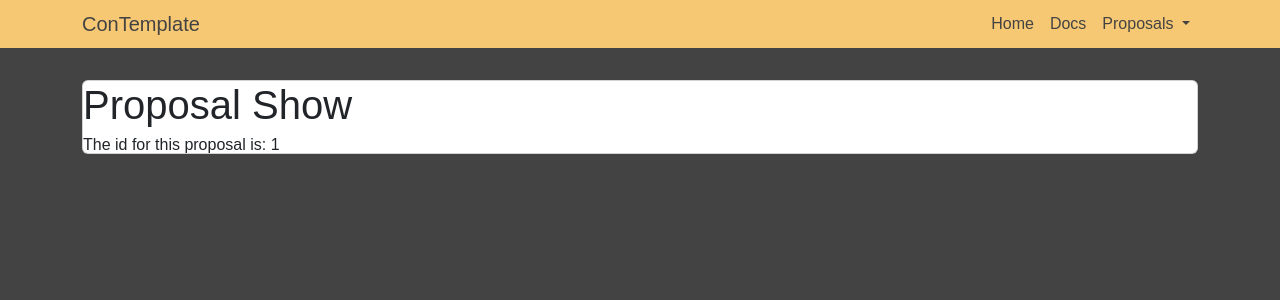
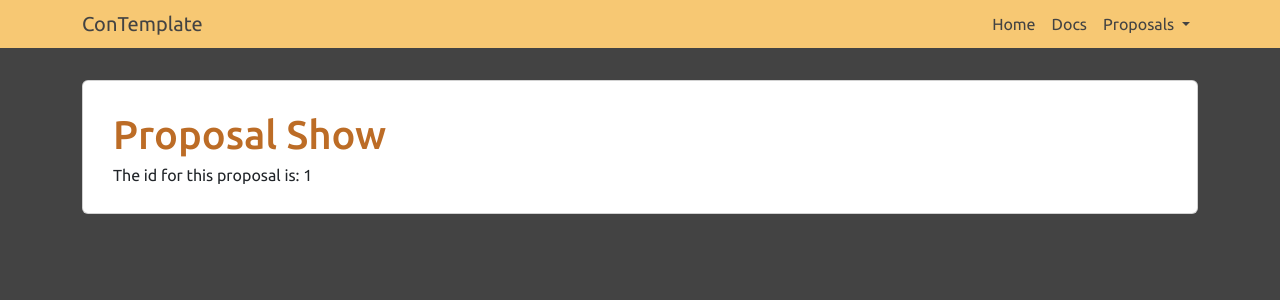
Before and after one commit to katieloesch/contemplate-frontend, an Angular app: page /proposal/1 in a window 1280 px wide. Shown: the top 300 px of the page. Built offline with nearby package versions, Linux system fonts and the light colour scheme.

Commit message:
add custom google font

```diff
--- a/src/app/proposal/proposal-show/proposal-show.html
+++ b/src/app/proposal/proposal-show/proposal-show.html
@@ -1,6 +1,6 @@
 <div class="container">
-  <div class="card">
-    <h1>Proposal Show</h1>
+  <div class="card proposal-card">
+    <h1 class="page-title">Proposal Show</h1>
 
     <div>The id for this proposal is: {{ id }}</div>
   </div>
--- a/src/app/proposal/proposal-show/proposal-show.scss
+++ b/src/app/proposal/proposal-show/proposal-show.scss
@@ -0,0 +1,3 @@
+.proposal-card {
+  padding: 30px;
+}
--- a/src/index.html
+++ b/src/index.html
@@ -6,6 +6,12 @@
     <title>ConTemplate</title>
     <base href="/" />
     <meta name="viewport" content="width=device-width, initial-scale=1" />
+    <link rel="preconnect" href="https://fonts.googleapis.com" />
+    <link rel="preconnect" href="https://fonts.gstatic.com" crossorigin />
+    <link
+      href="https://fonts.googleapis.com/css2?family=Ubuntu:ital,wght@0,300;0,400;0,500;0,700;1,300;1,400;1,500;1,700&display=swap"
+      rel="stylesheet"
+    />
     <link rel="icon" type="image/x-icon" href="favicon.ico" />
   </head>
   <body>
--- a/src/styles.scss
+++ b/src/styles.scss
@@ -19,10 +19,12 @@
   --custom-grey: rgb(148, 148, 148);
 
   --custom-radius: 5px;
+
+  --font-main: "Ubuntu", sans-serif;
 }
 
 body {
-  font-family: sans-serif;
+  font-family: var(--font-main);
   font-weight: 400;
   line-height: 1;
   background-color: var(--custom-bg1);
```
